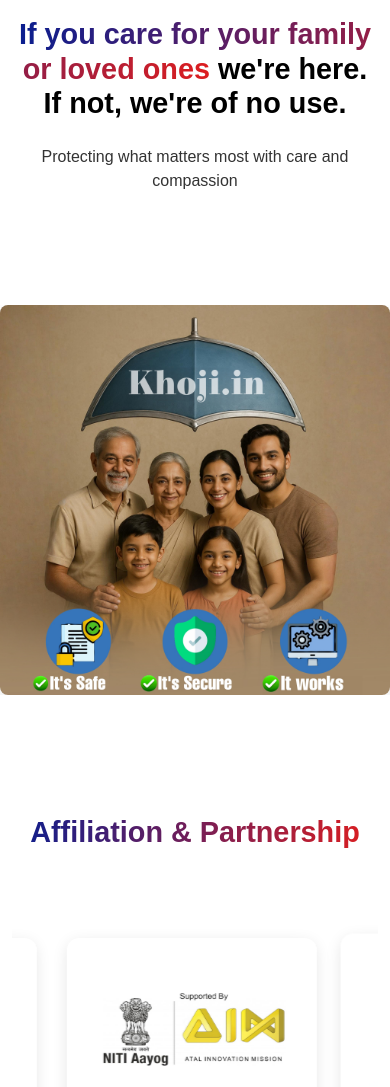
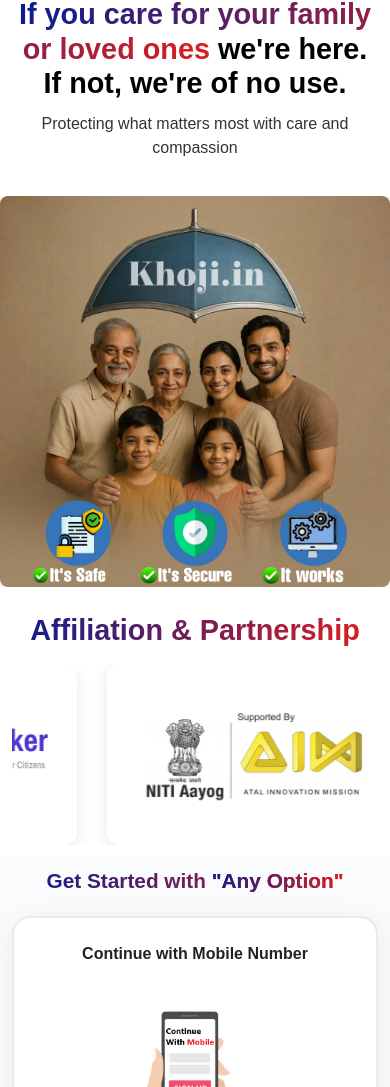
Before and after one commit to Anilpanth-hue/Khoji, a plain HTML site: page index.html in a window 390 px wide. Shown: the part 103-1190 px from the top of the page. Drawn offline with nearby package versions, Linux system fonts and the light colour scheme.

Commit message:
semi-sem-finalchanges

```diff
--- a/index.html
+++ b/index.html
@@ -144,7 +144,7 @@
       <div class="container">
         <div class="row justify-content-center">
           <div class="col-12 text-center mb-5">
-            <h2 class="section-heading">
+            <h2 class="section-heading gradient-text">
               Get Started with <span class="gradient-text">"Any Option"</span>
             </h2>
           </div>
@@ -175,6 +175,8 @@
           <div class="col-md-4 mb-">
             <a href="#" class="get-started-box">
               <div class="get-started-title">Continue with DigiLocker</div>
+              <br />
+
               <img
                 src="CTA/digilocker-seeklogo.png"
                 alt="DigiLocker"
@@ -200,7 +202,7 @@
     <section class="testimonials-section" id="testimonials">
       <div class="container">
         <div class="row justify-content-center">
-          <div class="col-12 text-center mb-5">
+          <div class="col-6 text-center mb-3">
             <h2 class="section-heading">
               <span class="bold-black">Thousands already trust</span>
             </h2>
--- a/style.css
+++ b/style.css
@@ -38,8 +38,8 @@ body {
 }
 
 .logo {
-  width: 100px;
-  height: 80px;
+  width: 120px;
+  height: 90px;
 }
 
 .menu-icon {
@@ -72,16 +72,19 @@ body {
 
 /* Hero Section Styles */
 .hero-section {
-  padding: 120px 0 60px;
+  padding-top: 100px !important;
+  padding-bottom: 10px !important;
   background-color: white;
 }
 
 .main-heading {
   font-size: 2.3rem;
   font-weight: 700;
-  margin-bottom: 1.5rem;
+  margin-bottom: 1.5rem !important;
+  margin-top: 0 !important;
+  color: black;
   line-height: 1.2;
-  color: black; /* Default text color */
+  display: block;
 }
 
 .sub-heading {
@@ -108,6 +111,15 @@ body {
   height: auto;
   border-radius: 8px;
   box-shadow: 0 10px 30px rgba(0, 0, 0, 0.1);
+}
+
+/* Add small gap between image and Affiliation heading */
+.photo-section .main-image-container {
+  margin-bottom: 16px !important;
+}
+.affiliation-section .section-heading {
+  margin-top: 8px !important;
+  margin-bottom: 12px !important;
 }
 
 /* How It Works Section */
@@ -346,6 +358,21 @@ body {
     text-align: left !important;
     box-sizing: border-box !important;
   }
+  .hero-section {
+    padding-top: 100px !important;
+    padding-bottom: 4px !important;
+  }
+  .main-heading {
+    font-size: 1.3rem;
+    margin-bottom: 0.7rem !important;
+  }
+  .photo-section .main-image-container {
+    margin-bottom: 10px !important;
+  }
+  .affiliation-section .section-heading {
+    margin-top: 4px !important;
+    margin-bottom: 8px !important;
+  }
 }
 
 .service-image {
@@ -397,7 +424,7 @@ body {
 /* Replace the existing affiliation section styles in style.css with these: */
 
 .affiliation-section {
-  padding: 60px 0;
+  padding: -10px 0px 0px 0px;
   background-color: white;
 }
 
@@ -410,7 +437,7 @@ body {
 .affiliation-track {
   display: flex;
   gap: 30px;
-  padding: 20px 0;
+  padding: -20px 0;
   animation: scrollMedia 13s linear infinite alternate-reverse;
   will-change: transform;
 }
@@ -452,8 +479,9 @@ body {
 
 @media (max-width: 768px) {
   .affiliation-slide {
-    flex: 0 0 250px;
+    flex: 0 0 290px;
     height: 180px;
+    padding: -30px;
   }
 }
 
@@ -945,7 +973,7 @@ body {
   padding: 10px 10px 10px 10px;
   margin-bottom: 10px;
   transition: box-shadow 0.2s, transform 0.2s;
-  min-height: 210px;
+  height: 150px;
   box-sizing: border-box;
   flex-shrink: 0; /* Only if using horizontal scrolling */
   max-width: 100%;
@@ -958,8 +986,8 @@ body {
 }
 
 .media-logo-box {
-  width: 170px;
-  height: 90px;
+  width: 200px;
+  height: 190px;
   display: flex;
   align-items: center;
   justify-content: center;
@@ -1122,7 +1150,8 @@ body {
   max-width: 100%;
   margin: 0 auto;
 }
-.get-started-box:hover {
+.get-started-box:hover,
+.get-started-box:active {
   border: 2.5px solid;
   border-image: linear-gradient(90deg, #0a1e8f 0%, #e01e1e 100%);
   border-image-slice: 1;
@@ -1173,8 +1202,8 @@ body {
     font-size: 1rem;
   }
   .get-started-img {
-    max-width: 70px;
-    max-height: 40px;
+    max-width: 190px;
+    max-height: 200px;
   }}
 
 /* Patents Section Styles */
@@ -1307,3 +1336,106 @@ body {
     padding-top: 10px;
   }
 }
+
+/* Universal section spacing reset */
+section, .section, .container, .row {
+  padding-top: 0 !important;
+  padding-bottom: 0 !important;
+  margin-top: 0 !important;
+  margin-bottom: 0 !important;
+}
+
+/* Reduce section paddings */
+.affiliation-section,
+.get-started-section,
+.testimonials-section,
+.our-services-section,
+.patents-section,
+.media-coverage-section,
+.cta-section,
+.main-footer {
+  padding-top: 24px !important;
+  padding-bottom: 24px !important;
+  margin-top: 0 !important;
+  margin-bottom: 0 !important;
+}
+
+/* Remove extra margin from headings and rows */
+.section-heading,
+.cta-heading,
+.bold-black,
+.patents-section .section-heading,
+.get-started-section .section-heading,
+.media-coverage-section .section-heading,
+.officials-section .section-heading {
+  margin-bottom: 12px !important;
+  margin-top: 0 !important;
+}
+
+.mb-5, .mb-4, .mb-3, .mb-2, .mb-1 {
+  margin-bottom: 10px !important;
+}
+
+.mt-5, .mt-4, .mt-3, .mt-2, .mt-1 {
+  margin-top: 10px !important;
+}
+
+/* Remove negative paddings/margins from custom classes */
+.affiliation-section, .affiliation-track, .media-box, .media-slider, .media-track, .patents-section, .patents-grid {
+  padding-top: 0 !important;
+  padding-bottom: 0 !important;
+  margin-top: 0 !important;
+  margin-bottom: 0 !important;
+}
+
+/* Remove extra space from .container and .row */
+.container, .row {
+  padding-top: 0 !important;
+  padding-bottom: 0 !important;
+  margin-top: 0 !important;
+  margin-bottom: 0 !important;
+}
+
+/* Footer spacing */
+.main-footer {
+  padding-top: 24px !important;
+  padding-bottom: 12px !important;
+}
+
+/* Responsive: even less gap on mobile */
+@media (max-width: 767px) {
+  .affiliation-section,
+  .get-started-section,
+  .testimonials-section,
+  .our-services-section,
+  .patents-section,
+  .media-coverage-section,
+  .cta-section,
+  .main-footer {
+    padding-top: 12px !important;
+    padding-bottom: 12px !important;
+  }
+  .section-heading,
+  .cta-heading,
+  .bold-black {
+    margin-bottom: 8px !important;
+  }
+  /* Remove gap between service items on mobile */
+  .service-item {
+    padding-top: 10px !important;
+    padding-bottom: 10px !important;
+    margin-bottom: 0 !important;
+  }
+  .service-content,
+  .service-content1,
+  .service-content2,
+  .service-content3,
+  .service-content4 {
+    margin-bottom: 0 !important;
+    padding-bottom: 0 !important;
+  }
+  .service-image-wrapper {
+    margin-bottom: 10px !important;
+    padding-bottom: 0 !important;
+  }
+}
```
